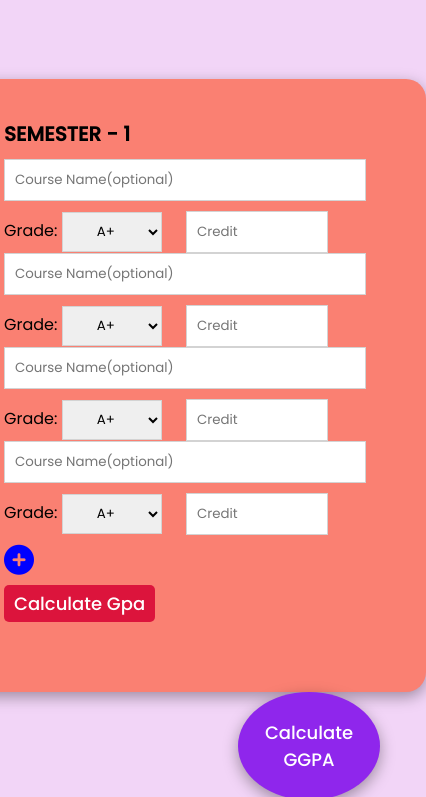
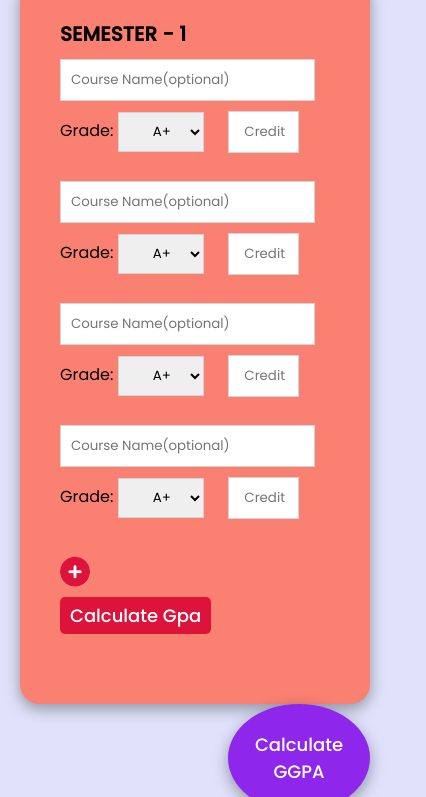
Before and after one commit to uttamsdev/semester-gpa-calculator, a plain HTML site: page index.html in a window 390 px wide. Shown: the part 298-1095 px from the top of the page, 426 px wide, since content can reach past the window. Drawn offline with Linux system fonts and the light colour scheme.

Commit message:
responsive

```diff
--- a/css/style.css
+++ b/css/style.css
@@ -6,10 +6,7 @@
 }
 body {
   position: relative;
-  /* background-image: url(../Images/E1.jpg);
-  background-repeat: no-repeat;
-  background-size: cover; */
-  background-color: rgba(242, 211, 247, 0.952);
+  background-color: rgba(222, 225, 250, 0.952);
 }
 .banner{
     text-align: center;
@@ -24,7 +21,7 @@ body {
   justify-content: center;
   align-items: center;
   flex-direction: column;
-  margin-top: 100px;
+  margin-top: 40px;
 }
 .course {
   height: 40px;
@@ -63,7 +60,9 @@ body {
 }
 .fa-circle-plus {
   font-size: 30px;
-  color: blue;
+  color: crimson;
+  background-color: white;
+  border-radius: 50%;
   cursor: pointer;
   margin-top: 10px;
   margin-bottom: 10px;
@@ -91,7 +90,6 @@ body {
 #add-semester {
   padding: 13px;
   font-size: 20px;
-  color: white;
   color: white;
   outline: none;
   border: none;
@@ -129,3 +127,23 @@ body {
   border-radius: 5px;
   display: none;
 }
+
+@media (max-width:668px) {
+   .items .course{
+       width: 90%;
+   }
+   .grades{
+       width: 32%;
+   }
+   .credit{
+       width: 20%;
+       padding-left: 15px;
+   }
+   .input-items{
+       margin-bottom: 3px;
+   }
+   .container{
+       margin: 0 20px;
+   }
+
+}
--- a/index.html
+++ b/index.html
@@ -21,6 +21,7 @@
         <div class="items" id="item">
             <div id="items">
             <h3 class="semester-title">SEMESTER - 1</h3>
+           <div class="input-items">
                 <input class="course" type="text" placeholder="Course Name(optional)">
                 <label for="cars">Grade:</label>
                 <select name="cars" id="cars" class="grades1 grades">
@@ -36,7 +37,9 @@
                     <option value="F">F</option>
                 </select>
                 <input id="credit" class="credit1 credit" type="text" placeholder="Credit">
+           </div>
             <br>
+            <div class="input-items">
                 <input class="course" type="text" placeholder="Course Name(optional)">
                 <label for="cars">Grade:</label>
                 <select name="cars" id="cars" class="grades1 grades">
@@ -52,7 +55,9 @@
                     <option value="F">F</option>
                 </select>
                 <input id="credit" class="credit1 credit" type="text" placeholder="Credit">
+            </div>
             <br>
+           <div class="input-items">
                 <input class="course" type="text" placeholder="Course Name(optional)">
                 <label for="cars">Grade:</label>
                 <select name="cars" id="cars" class="grades1 grades">
@@ -68,7 +73,9 @@
                     <option value="F">F</option>
                 </select>
                 <input id="credit" class="credit1 credit" type="text" placeholder="Credit">
+           </div>
             <br>
+           <div class="input-items">
                 <input class="course" type="text" placeholder="Course Name(optional)">
                 <label for="cars">Grade:</label>
                 <select name="cars" id="cars" class="grades1 grades">
@@ -84,6 +91,7 @@
                     <option value="F">F</option>
                 </select>
                 <input id="credit" class="credit1 credit" type="text" placeholder="Credit">
+           </div>
             <br>
             </div>
             <i id="add-row" class="fa-solid fa-circle-plus"></i> <br>
--- a/js/app.js
+++ b/js/app.js
@@ -46,6 +46,7 @@ document.getElementById('add-semester').addEventListener('click', function(){
             </select>
             <input id="credit" class="credit${count} credit" type="text" placeholder="Credit">
             <br>
+            <br>
             <input class="course" type="text" placeholder="Course Name(optional)">
             <label for="cars">Grade:</label>
             <select name="cars" id="cars" class="grades${count} grades">
@@ -62,6 +63,7 @@ document.getElementById('add-semester').addEventListener('click', function(){
             </select>
             <input id="credit" class="credit${count} credit" type="text" placeholder="Credit">
             <br>
+            <br>
             <input class="course" type="text" placeholder="Course Name(optional)">
             <label for="cars">Grade:</label>
             <select name="cars" id="cars" class="grades${count} grades">
@@ -77,6 +79,7 @@ document.getElementById('add-semester').addEventListener('click', function(){
                 <option value="F">F</option>
             </select>
             <input id="credit" class="credit${count} credit" type="text" placeholder="Credit">
+            <br>
             <br>
             <input class="course" type="text" placeholder="Course Name(optional)">
             <label for="cars">Grade:</label>
```
Lines whose indentation alone changed are shown as unchanged.
